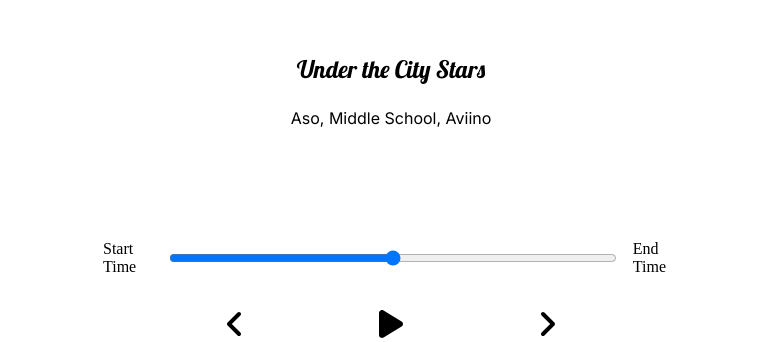
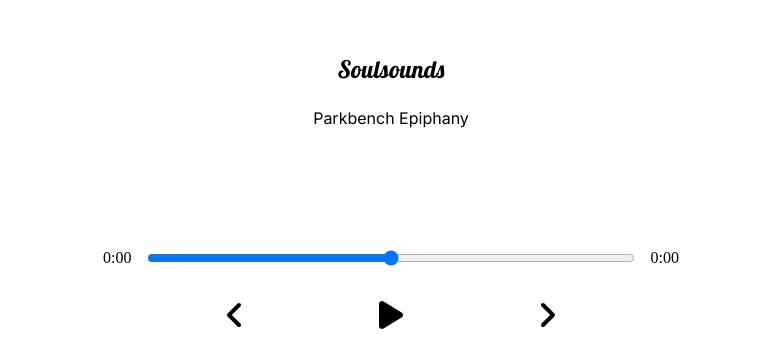
Before and after one commit to arshdeep4909/the-music-player, a React (Create React App) app: page / in a window 1280 px wide. Shown: the part 382-724 px from the top of the page, without its empty margins (249-1030 px from the left). Built offline with nearby package versions, Linux system fonts and the light colour scheme.

Commit message:
audio start time & end Time on player.

```diff
--- a/src/App.js
+++ b/src/App.js
@@ -9,7 +9,7 @@
 function App() {
   //State
   const [songs, setSongs] = useState(data());
-  const [currentSong, SetCurrentSong] = useState(songs[5]);
+  const [currentSong, SetCurrentSong] = useState(songs[7]);
   const [isPlaying, setIsPlaying] = useState(false);
   return (
     <div className="App">
--- a/src/components/Player.jsx
+++ b/src/components/Player.jsx
@@ -1,4 +1,4 @@
-import React, { useRef } from "react";
+import React, { useRef, useState } from "react";
 import { FontAwesomeIcon } from "@fortawesome/react-fontawesome";
 import {
   faPlay,
@@ -15,6 +15,11 @@
 }) {
   //Ref
   const audioRef = useRef(null);
+  //State
+  const [songsInfo, setSongInfo] = useState({
+    currentTime: null,
+    duration: null,
+  });
   //Event Handlers
   const playSongHandler = () => {
     if (isPlaying) {
@@ -52,12 +57,25 @@
       }
     }
   };
+  // updating the state as the song is playing
+  const timeUpdateHandler = (e) => {
+    const current = e.target.currentTime;
+    const duration = e.target.duration;
+    setSongInfo({ ...songsInfo, currentTime: current, duration: duration });
+  };
+
+  //formating seconds to minutes and seconds
+  const getTime = (time) => {
+    return (
+      Math.floor(time / 60) + ":" + ("0" + Math.floor(time % 60)).slice(-2)
+    );
+  };
   return (
     <div className="player">
       <div className="time-control">
-        <p>Start Time</p>
+        <p>{getTime(songsInfo.currentTime)}</p>
         <input type="range" className="track" />
-        <p>End Time</p>
+        <p>{getTime(songsInfo.duration)}</p>
       </div>
       <div className="play-control">
         <FontAwesomeIcon
@@ -79,7 +97,12 @@
           icon={faAngleRight}
         />
       </div>
-      <audio ref={audioRef} src={currentSong.audio}>
+      <audio
+        onTimeUpdate={timeUpdateHandler}
+        onLoadedMetadata={timeUpdateHandler}
+        ref={audioRef}
+        src={currentSong.audio}
+      >
         {" "}
       </audio>
     </div>
```
